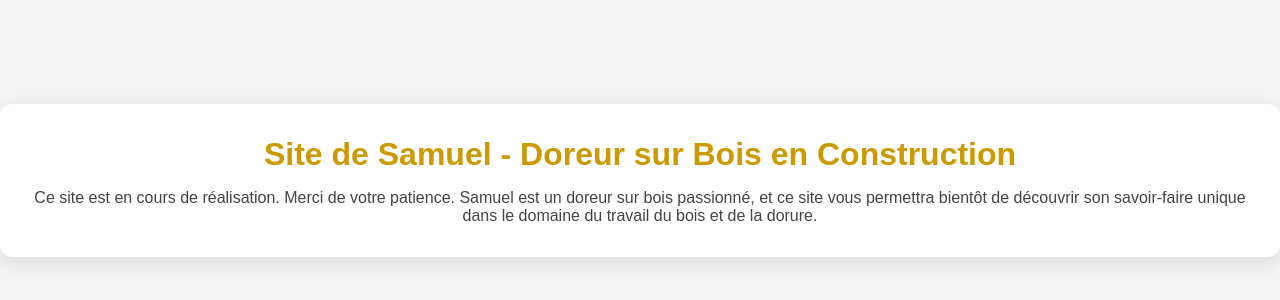
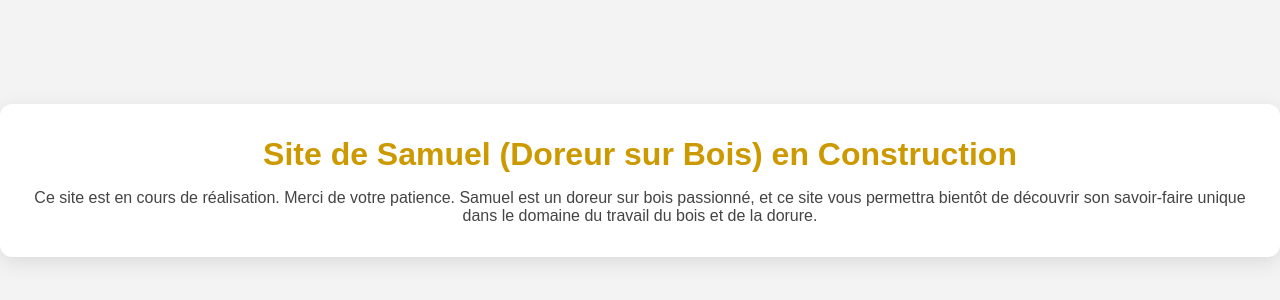
Before and after one commit to Stykame/site-doreur, a plain HTML site: page index.html in a window 1280 px wide. Shown: the part 220-520 px from the top of the page. Drawn offline with Linux system fonts and the light colour scheme.

Commit message:
Update index.html

```diff
--- a/index.html
+++ b/index.html
@@ -8,7 +8,7 @@
 </head>
 <body>
   <div class="container">
-    <h1>Site de Samuel - Doreur sur Bois en Construction</h1>
+    <h1>Site de Samuel (Doreur sur Bois) en Construction</h1>
     <p>Ce site est en cours de réalisation. Merci de votre patience. Samuel est un doreur sur bois passionné, et ce site vous permettra bientôt de découvrir son savoir-faire unique dans le domaine du travail du bois et de la dorure.</p>
   </div>
 </body>
```
